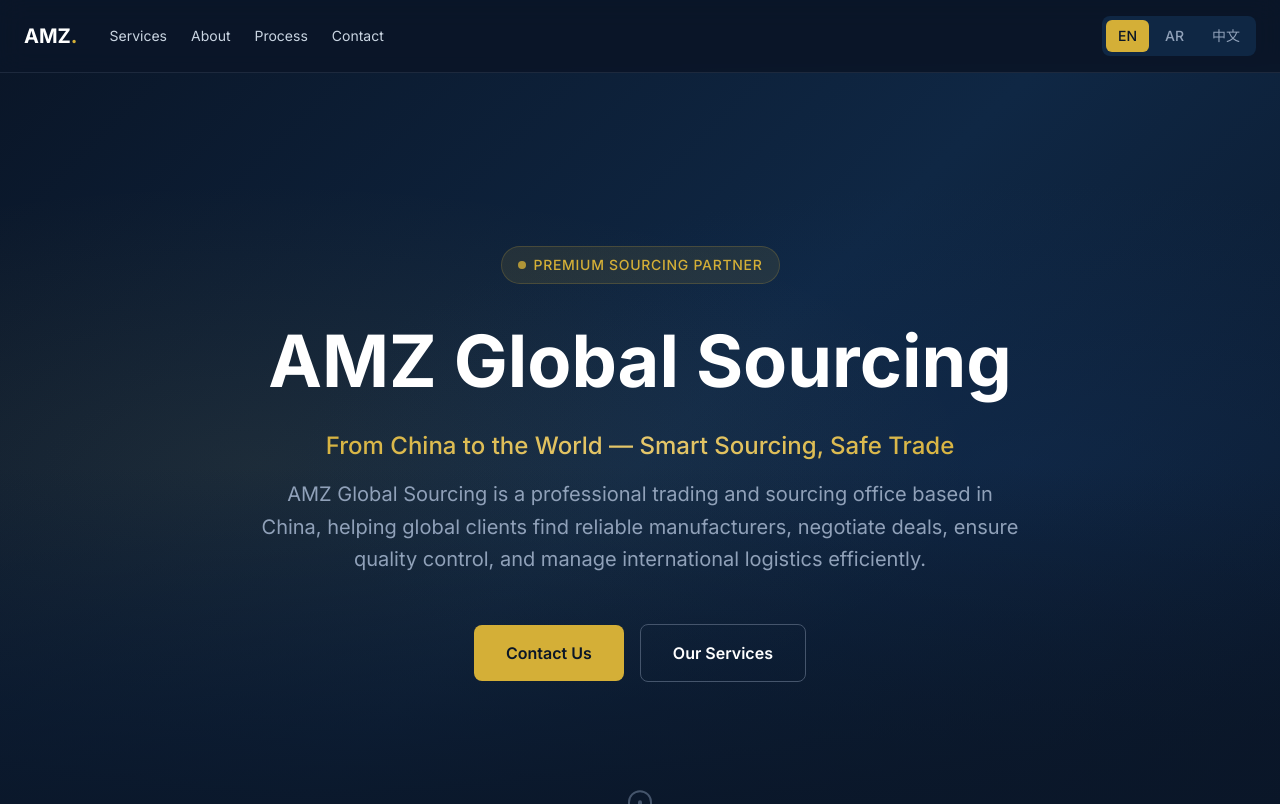
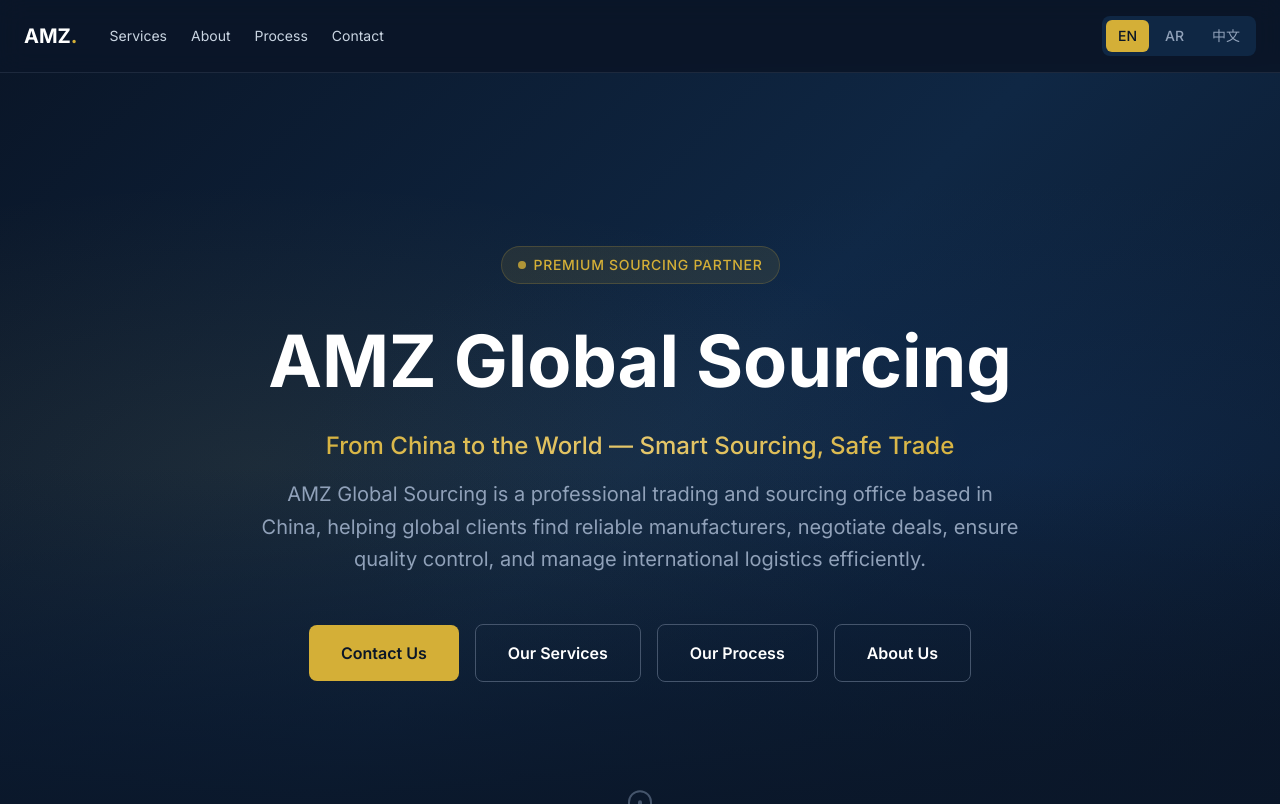
Before and after one commit to ahmed-coding/FullRange-Supply, a React (Vite) app: page / in a window 1280 px wide. Shown: the top 804 px of the page. Built offline with nearby package versions, Linux system fonts and the light colour scheme.

Commit message:
feat: add additional CTA buttons and translations for process and about sections in Hero component

```diff
--- a/src/components/Hero.jsx
+++ b/src/components/Hero.jsx
@@ -57,12 +57,18 @@ export default function Hero({ content }) {
           {t(company.description)}
         </p>
 
-        <div className="flex flex-col sm:flex-row gap-4 justify-center items-center">
+<div className="flex flex-col sm:flex-row gap-4 justify-center items-center">
           <motion.button whileHover={{ scale: 1.02 }} whileTap={{ scale: 0.98 }} onClick={scrollToContact} className="px-8 py-4 bg-[#d4af37] text-[#0a1628] font-semibold rounded-lg hover:bg-[#e5c76b]">
             {t(hero.ctaPrimary)}
           </motion.button>
           <motion.button whileHover={{ scale: 1.02 }} whileTap={{ scale: 0.98 }} onClick={scrollToServices} className="px-8 py-4 border border-slate-600 text-white font-semibold rounded-lg hover:border-[#d4af37] hover:text-[#d4af37]">
             {t(hero.ctaSecondary)}
+          </motion.button>
+          <motion.button whileHover={{ scale: 1.02 }} whileTap={{ scale: 0.98 }} onClick={scrollToProcess} className="px-8 py-4 border border-slate-600 text-white font-semibold rounded-lg hover:border-[#d4af37] hover:text-[#d4af37]">
+            {t(hero.ctaProcess)}
+          </motion.button>
+          <motion.button whileHover={{ scale: 1.02 }} whileTap={{ scale: 0.98 }} onClick={scrollToAboutUs} className="px-8 py-4 border border-slate-600 text-white font-semibold rounded-lg hover:border-[#d4af37] hover:text-[#d4af37]">
+            {t(hero.ctaAboutUs)}
           </motion.button>
         </div>
       </motion.div>
--- a/src/data/content.json
+++ b/src/data/content.json
@@ -28,10 +28,20 @@
       "ar": "اتصل بنا",
       "zh": "联系我们"
     },
-    "ctaSecondary": {
+"ctaSecondary": {
       "en": "Our Services",
       "ar": "خدماتنا",
       "zh": "我们的服务"
+    },
+    "ctaProcess": {
+      "en": "Our Process",
+      "ar": "عملية العمل",
+      "zh": "工作流程"
+    },
+    "ctaAboutUs": {
+      "en": "About Us",
+      "ar": "من نحن",
+      "zh": "关于我们"
     }
   },
 
```
